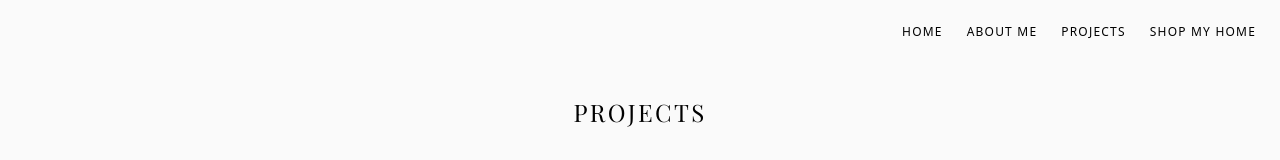
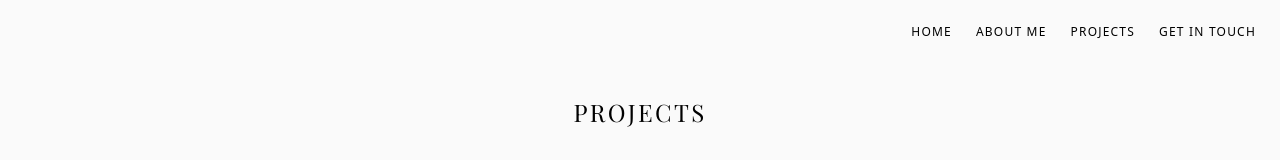
Before and after one commit to HalcyonHaus/halcyonhaus-site, a Next.js app: page /projects in a window 1280 px wide. Shown: the top 160 px of the page. Built offline with nearby package versions, Linux system fonts and the light colour scheme.

Commit message:
Update projects.js

```diff
--- a/pages/projects.js
+++ b/pages/projects.js
@@ -85,7 +85,7 @@ export default function ProjectsPage() {
       <a className="transition-colors duration-300 text-black hover:text-neutral-400">Projects</a>
     </Link>
     <Link href="/shop" passHref legacyBehavior>
-      <a className="transition-colors duration-300 text-black hover:text-neutral-400">Shop My Home</a>
+      <a className="transition-colors duration-300 text-black hover:text-neutral-400">Get In Touch</a>
     </Link>
   </nav>
 </header>
```
